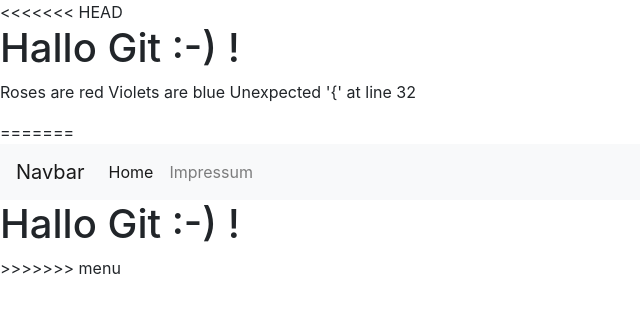
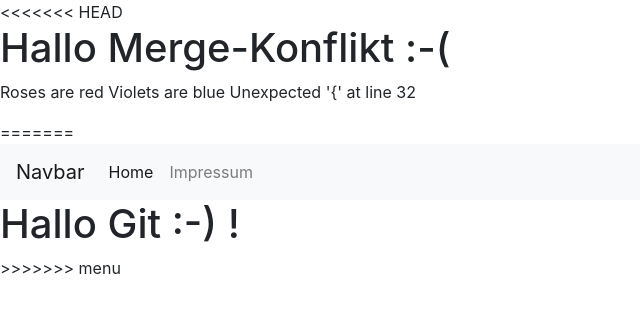
Before and after one commit to reinhardkonrad/git-buch-website, a plain HTML site: page index.html in a window 1280 px wide. Shown: the whole page, without its empty margins (0-640 px from the left). Drawn offline with nearby package versions, Linux system fonts and the light colour scheme.

Commit message:
Setze Titel für Merge-Konflikt

```diff
--- a/index.html
+++ b/index.html
@@ -12,7 +12,7 @@
   </head>
   <body>
 <<<<<<< HEAD
-    <h1>Hallo Git :-) !</h1>
+    <h1>Hallo Merge-Konflikt :-( </h1>
 	<p>
 		Roses are red
 		Violets are blue
```
